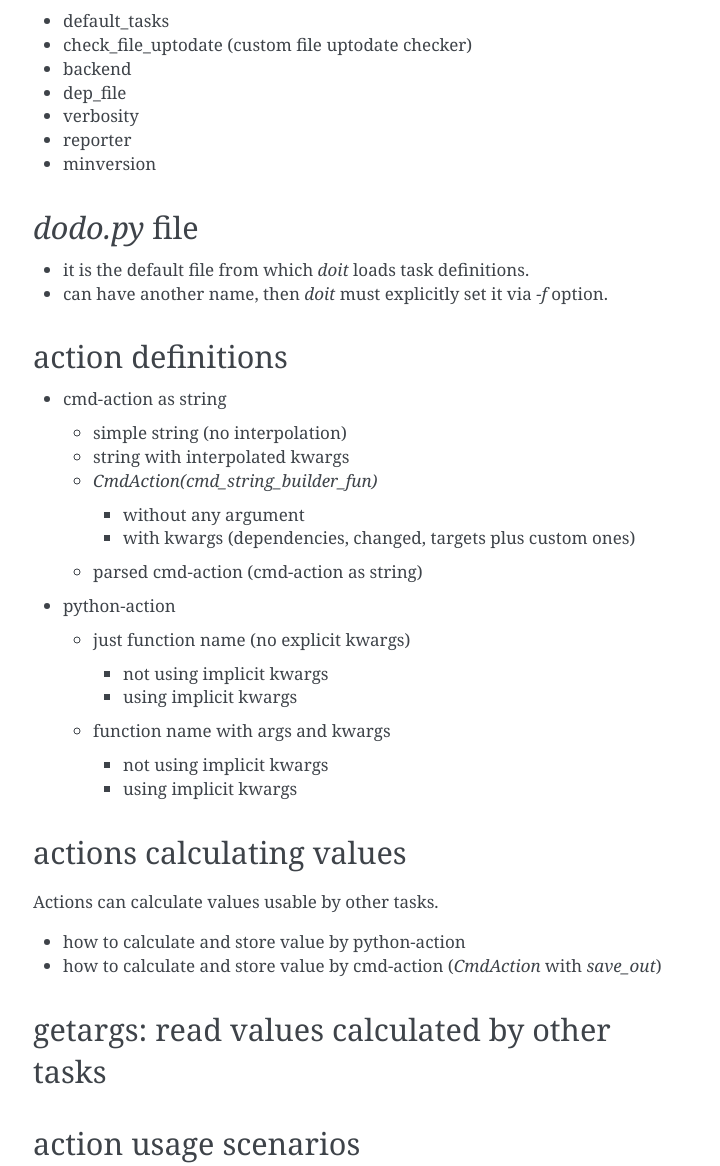
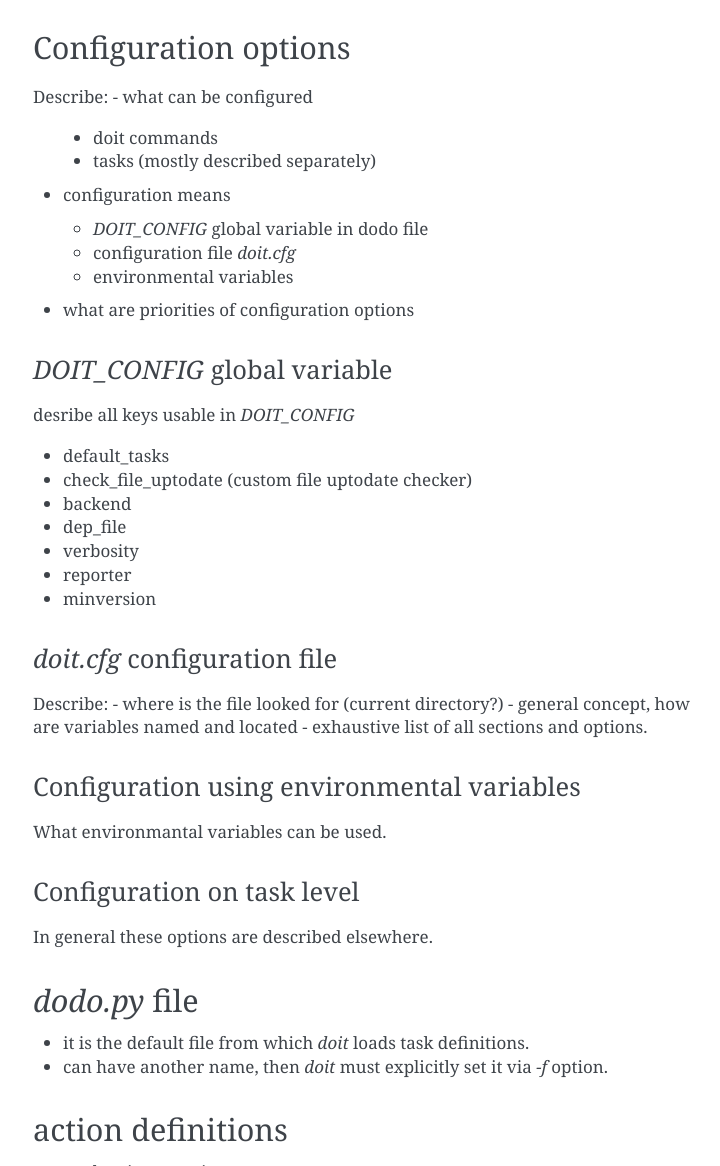
Before and after one commit to pydoit/doit-tmp-doc, a Sphinx documentation site: the page built from docs/reference/index.rst, in a window 1280 px wide and 1400 px high, scrolled down 2617 px, cut to the strip 234-1400 px from the top of the window. Shown: the whole strip, without its empty margins (387-1107 px from the left). Built offline with Sphinx 7.4.7, drawn with Linux system fonts in a browser that asks for light colours; some of the changed text lies outside the part shown.

Commit message:
Added reference entries (drafts) for configuration options.
	modified:   docs/reference/index.rst

```diff
--- a/docs/reference/index.rst
+++ b/docs/reference/index.rst
@@ -8,6 +8,10 @@ Terms and definitions
 =====================
 
 .. glossary::
+
+    dodo file
+        python file, usually named `dodo.py`, containing task definitions in
+        form of functions `task_*` which when called, return dictionaries with task declarations.
 
     action
         simple call of shell command or python function. Action can be parametrized and can calculate values usable in other tasks. Actions can be invoked only via tasks.
@@ -107,8 +111,24 @@ Following chart explains simplified task execution lifecycle.
     note right: only tasks not uptodate
     --> (*)
 
-`DOIT_CONFIG`
-=============
+Configuration options
+=====================
+Describe:
+- what can be configured
+
+  - doit commands
+  - tasks (mostly described separately)
+
+- configuration means
+
+  - `DOIT_CONFIG` global variable in dodo file
+  - configuration file `doit.cfg`
+  - environmental variables
+
+- what are priorities of configuration options
+
+`DOIT_CONFIG` global variable
+-----------------------------
 desribe all keys usable in `DOIT_CONFIG`
 
 - default_tasks
@@ -118,6 +138,22 @@ desribe all keys usable in `DOIT_CONFIG`
 - verbosity
 - reporter
 - minversion
+
+`doit.cfg` configuration file
+-----------------------------
+Describe:
+- where is the file looked for (current directory?)
+- general concept, how are variables named and located
+- exhaustive list of all sections and options.
+
+Configuration using environmental variables
+-------------------------------------------
+
+What environmantal variables can be used.
+
+Configuration on task level
+---------------------------
+In general these options are described elsewhere.
 
 `dodo.py` file
 ==============
```
